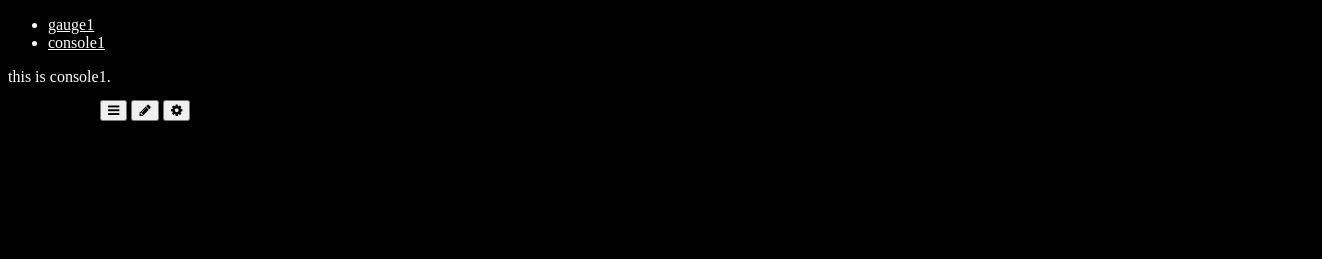
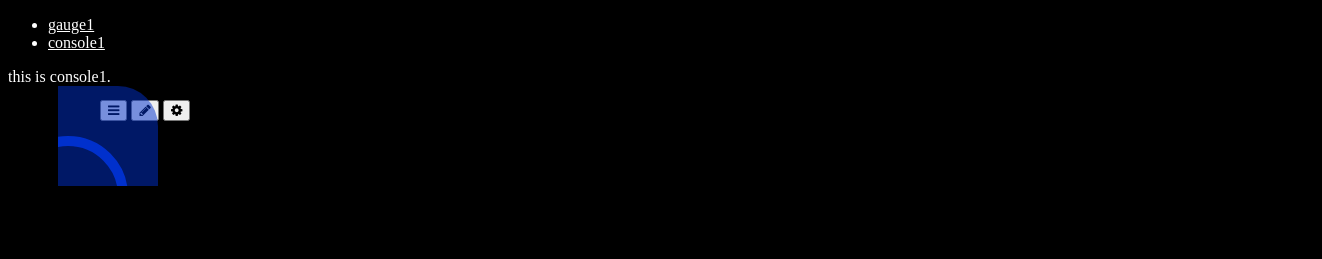
Before and after one commit to danmaid/Live, a plain HTML site: page html/sandbox3.html in a window 1280 px wide. Shown: the whole page, 1322 px wide, since content can reach past the window. Drawn offline with Linux system fonts and the light colour scheme; no server answers.

Commit message:
svg circle

```diff
--- a/html/sandbox3.html
+++ b/html/sandbox3.html
@@ -35,6 +35,36 @@
         </fab1>
         <!--<console1 style="transform: scale(0.5);">this is console1.</console1>-->
         <console1>this is console1.</console1>
+        <style scoped>
+            .sandbox {
+                position: relative;
+                left: 50px;
+            }
+            .box {
+                position: relative;
+                width: 100px;
+                height: 100px;
+                background-color: hsla(226, 100%, 40%, 0.5);
+                overflow: hidden;
+                border-top-right-radius: 40px;
+                border-bottom-left-radius: -40px;
+                border-radi
+            }
+            .circle {
+                position: absolute;
+                left: -50px;
+                top: 50px;
+                width: 100px;
+                height: 100px;
+                border-radius: 50%;
+                border: 10px hsla(226, 100%, 40%, 1) solid;
+            }
+        </style>
+        <div class="sandbox">
+            <div class="box">
+                <div class="circle"></div>
+            </div>
+        </div>
     </main>
 
     <script src="scripts/lib/riot+compiler.min.js"></script>
```
Also changed, not shown: html/sandbox2.html (+36 -0 lines), html/asset/circle1.svg (added), 3 other files.
